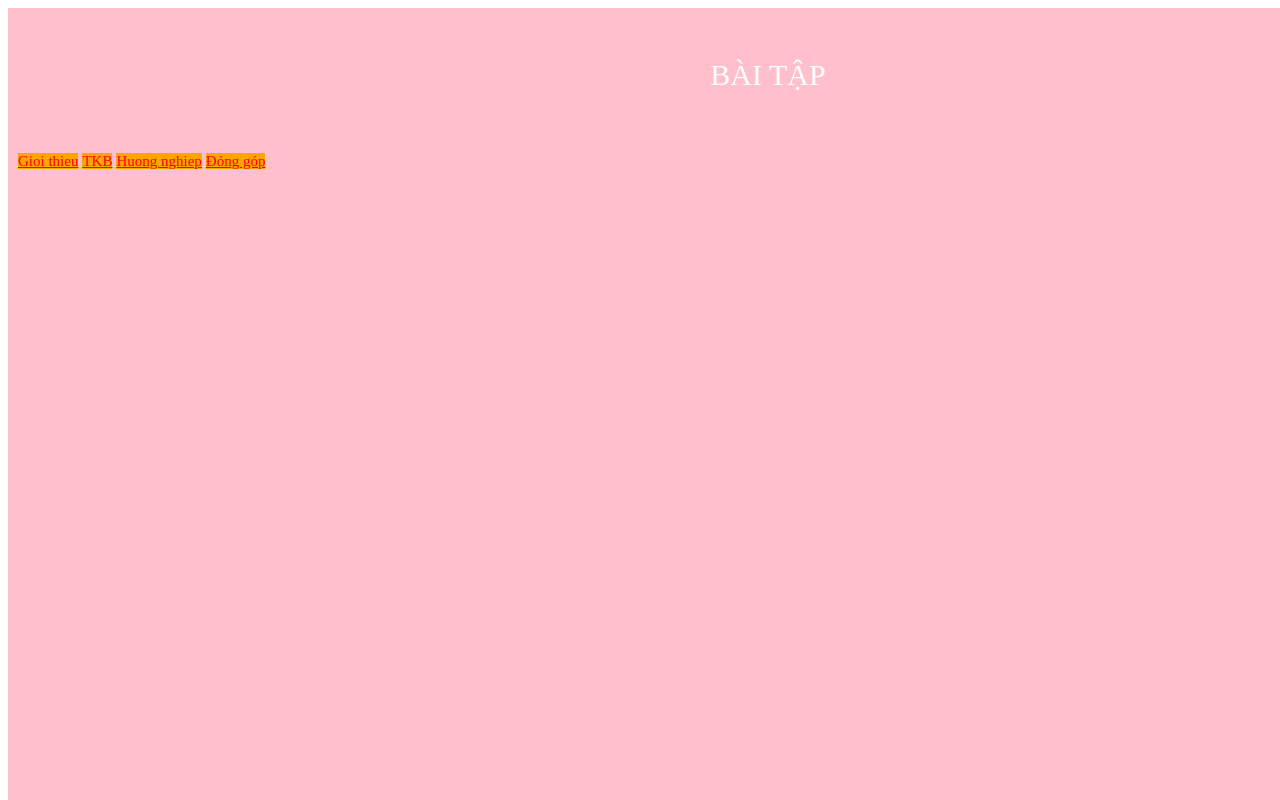
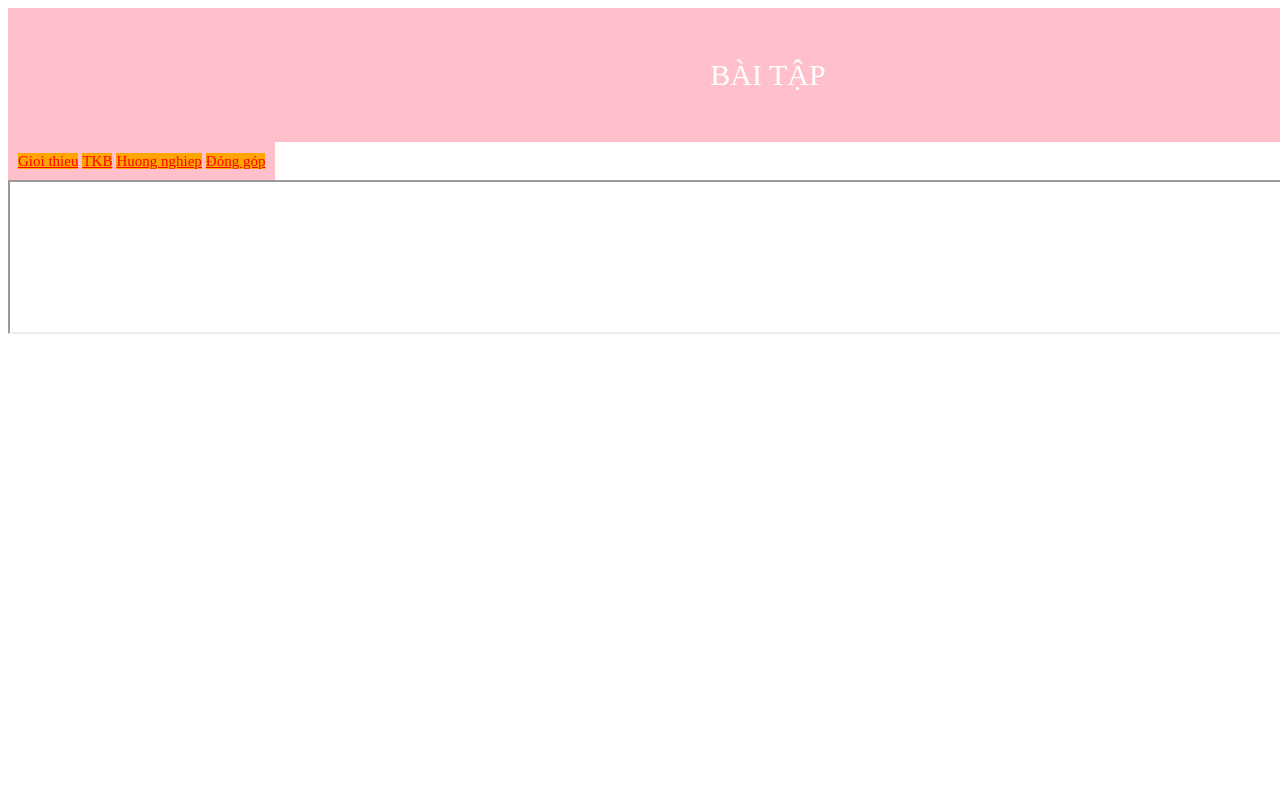
Before and after one commit to habaongoc200907/baongoc12J, a plain HTML site: page index.html in a window 1280 px wide. Shown: the top 800 px of the page. Drawn offline with Linux system fonts and the light colour scheme.

Commit message:
Update style.css

```diff
--- a/style.css
+++ b/style.css
@@ -12,8 +12,7 @@ html {
 .trinhdon {
   background-color: pink;
   padding: 10px;
-  width: 100%;
-  height: 120%;
+  display: inline-block;
 }
 .hello {
   color: red;
```
